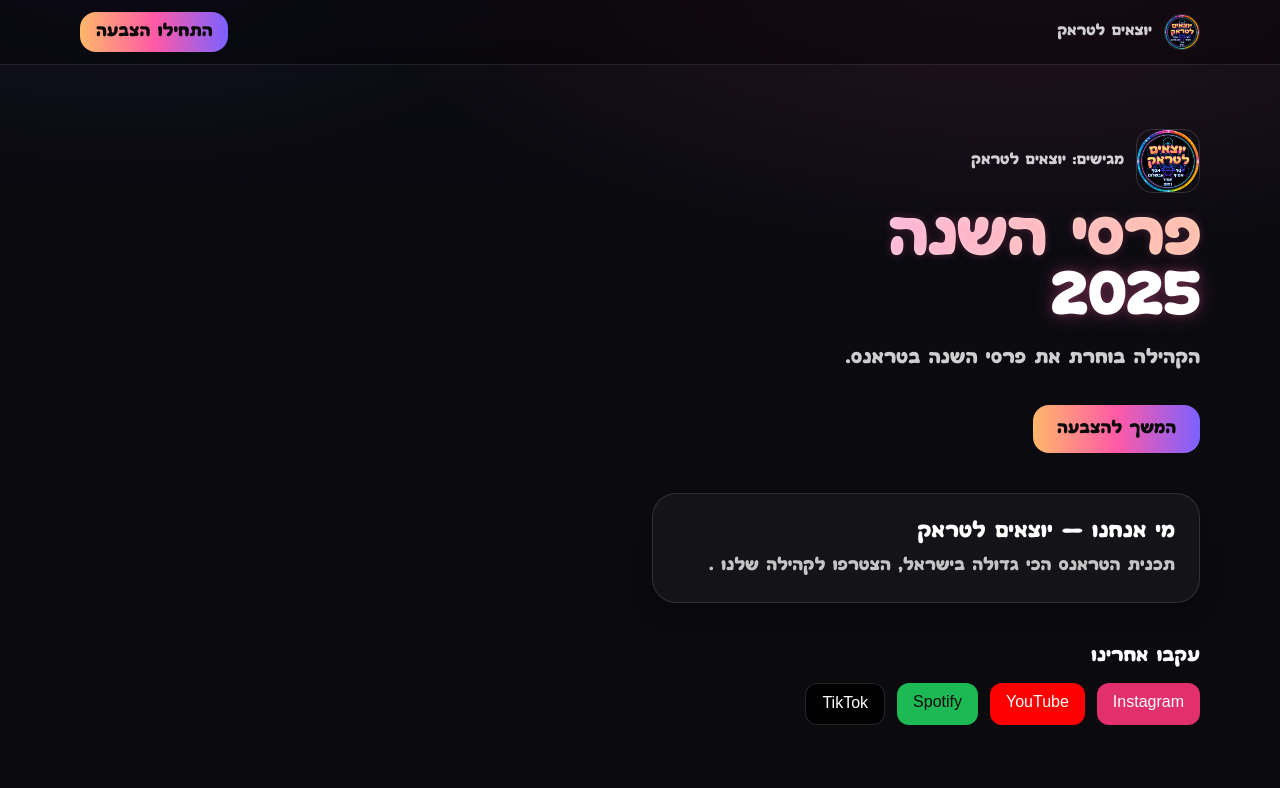
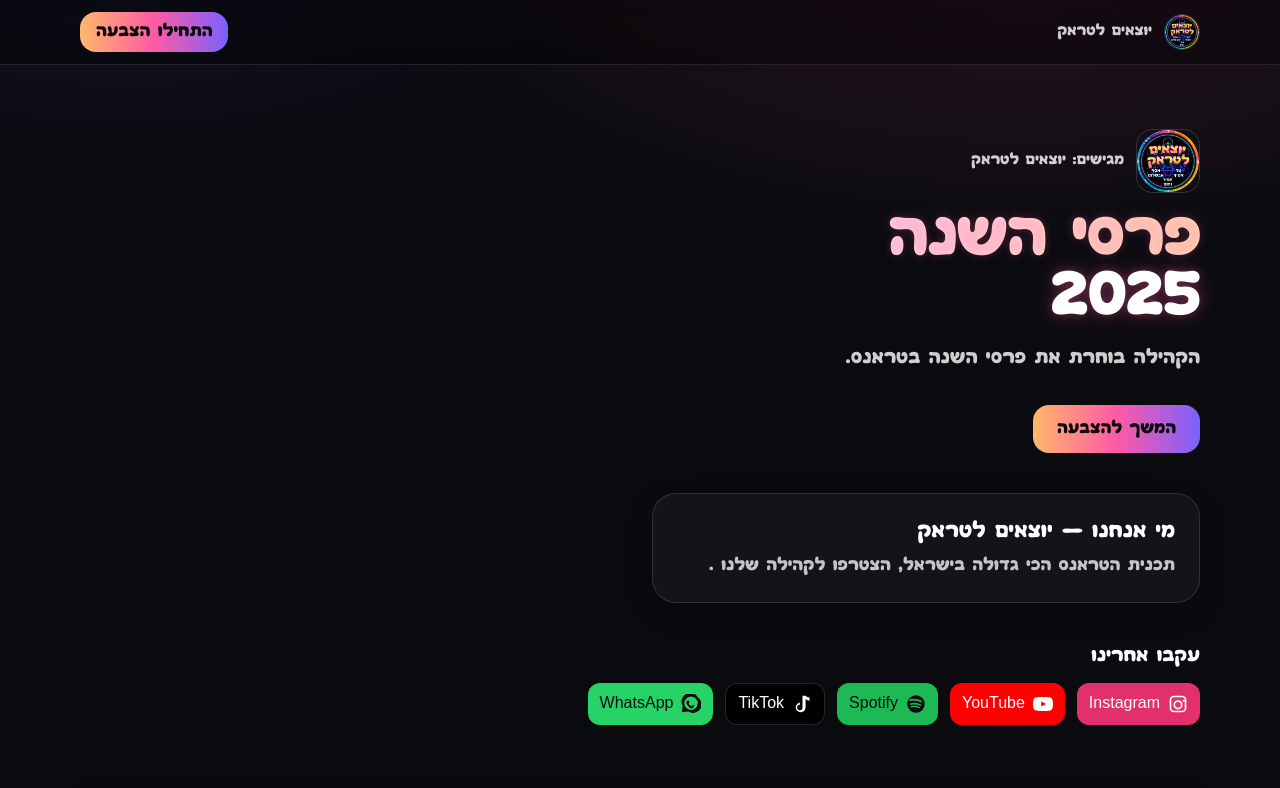
Before and after one commit to ShadowBoxer39/Trance-Awards, a Next.js app: page / in a window 1280 px wide. Shown: the top 788 px of the page. Built offline with nearby package versions, Linux system fonts and the light colour scheme.

Commit message:
Update index.tsx

```diff
--- a/pages/index.tsx
+++ b/pages/index.tsx
@@ -10,12 +10,73 @@ const BRAND = {
   logo: "/images/logo.png",
 };
 
+// simple inline SVG icons (no extra packages)
+type IconProps = { className?: string };
+
+const IconInstagram = ({ className }: IconProps) => (
+  <svg viewBox="0 0 24 24" aria-hidden="true" className={className} fill="currentColor">
+    <path d="M7 2h10a5 5 0 0 1 5 5v10a5 5 0 0 1-5 5H7a5 5 0 0 1-5-5V7a5 5 0 0 1 5-5zm0 2a3 3 0 0 0-3 3v10a3 3 0 0 0 3 3h10a3 3 0 0 0 3-3V7a3 3 0 0 0-3-3H7zm5 3.5A5.5 5.5 0 1 1 6.5 13 5.5 5.5 0 0 1 12 7.5zm0 2A3.5 3.5 0 1 0 15.5 13 3.5 3.5 0 0 0 12 9.5zm6.75-2.75a1.25 1.25 0 1 1-1.25 1.25 1.25 1.25 0 0 1 1.25-1.25z"/>
+  </svg>
+);
+
+const IconYouTube = ({ className }: IconProps) => (
+  <svg viewBox="0 0 24 24" aria-hidden="true" className={className} fill="currentColor">
+    <path d="M23.5 7.2a4 4 0 0 0-2.8-2.9C18.8 3.7 12 3.7 12 3.7s-6.8 0-8.7.6A4 4 0 0 0 .5 7.2 41 41 0 0 0 0 12a41 41 0 0 0 .5 4.8 4 4 0 0 0 2.8 2.9c1.9.6 8.7.6 8.7.6s6.8 0 8.7-.6a4 4 0 0 0 2.8-2.9A41 41 0 0 0 24 12a41 41 0 0 0-.5-4.8zM9.8 15V9l6 3-6 3z"/>
+  </svg>
+);
+
+const IconSpotify = ({ className }: IconProps) => (
+  <svg viewBox="0 0 24 24" aria-hidden="true" className={className} fill="currentColor">
+    <path d="M12 1.5a10.5 10.5 0 1 0 0 21 10.5 10.5 0 0 0 0-21zm4.6 15.3a.9.9 0 0 1-1.2.3 11.7 11.7 0 0 0-8.6-.9.9.9 0 0 1-.5-1.7 13.6 13.6 0 0 1 10 1.1.9.9 0 0 1 .3 1.2zm1.6-3.1a1 1 0 0 1-1.3.4 15.3 15.3 0 0 0-10.8-1.1 1 1 0 1 1-.6-1.9 17.3 17.3 0 0 1 12.2 1.2 1 1 0 0 1 .5 1.4zM19 9.3a1.1 1.1 0 0 1-1.4.5 18.8 18.8 0 0 0-12.6-1.3 1.1 1.1 0 0 1-.6-2.1 20.9 20.9 0 0 1 14 1.5 1.1 1.1 0 0 1 .6 1.4z"/>
+  </svg>
+);
+
+const IconTikTok = ({ className }: IconProps) => (
+  <svg viewBox="0 0 24 24" aria-hidden="true" className={className} fill="currentColor">
+    <path d="M21 8.1a7 7 0 0 1-4.7-2V16a5.9 5.9 0 1 1-6.9-5.8V13a3.2 3.2 0 1 0 3.2 3.2V2h3.4a7 7 0 0 0 5 2.1z"/>
+  </svg>
+);
+
+const IconWhatsApp = ({ className }: IconProps) => (
+  <svg viewBox="0 0 24 24" aria-hidden="true" className={className} fill="currentColor">
+    <path d="M20 3.9A10 10 0 0 0 2 14.2L1 22l7.9-1A10 10 0 0 0 20 3.9zm-8 15.2a8 8 0 1 1 0-16.1 8 8 0 0 1 0 16.1zm4.6-5.1c-.3-.2-1.8-.9-2-.9s-.5-.1-.8.3-.9 1-.9 1.1-.3.2-.6.1a6.5 6.5 0 0 1-3-2.7c-.2-.3 0-.5.2-.7l.5-.6c.1-.2.2-.4.1-.6s-.5-1.3-.7-1.7c-.2-.4-.4-.4-.6-.4h-.5a1 1 0 0 0-.8.4 3.2 3.2 0 0 0-1 2.3 5.6 5.6 0 0 0 1.2 2.9 10 10 0 0 0 4 3.6c.4.1.8.1 1.2.1a3 3 0 0 0 2-1 2.5 2.5 0 0 0 .5-1.5c0-.3 0-.4-.2-.5z"/>
+  </svg>
+);
+
 const SOCIALS = [
-  { name: "Instagram", url: "https://www.instagram.com/track_trip.trance/", style: { background: "#E1306C", color: "#fff" } },
-  { name: "YouTube",   url: "https://www.youtube.com/@tracktripil",        style: { background: "#FF0000", color: "#fff" } },
-  { name: "Spotify",   url: "https://open.spotify.com/show/0LGP2n3IGqeFVVlflZOkeZ", style: { background: "#1DB954", color: "#0b0b0b" } },
-  { name: "TikTok",    url: "https://www.tiktok.com/@tracktripil",         style: { background: "#000000", color: "#fff", border: "1px solid rgba(255,255,255,0.15)" } },
+  {
+    name: "Instagram",
+    url: "https://www.instagram.com/track_trip.trance/",
+    style: { background: "#E1306C", color: "#fff" },
+    Icon: IconInstagram,
+  },
+  {
+    name: "YouTube",
+    url: "https://www.youtube.com/@tracktripil",
+    style: { background: "#FF0000", color: "#fff" },
+    Icon: IconYouTube,
+  },
+  {
+    name: "Spotify",
+    url: "https://open.spotify.com/show/0LGP2n3IGqeFVVlflZOkeZ",
+    style: { background: "#1DB954", color: "#0b0b0b" },
+    Icon: IconSpotify,
+  },
+  {
+    name: "TikTok",
+    url: "https://www.tiktok.com/@tracktripil",
+    style: { background: "#000000", color: "#fff", border: "1px solid rgba(255,255,255,0.15)" },
+    Icon: IconTikTok,
+  },
+  {
+    name: "WhatsApp",
+    // ⬇️ replace with your community/invite link or phone: https://wa.me/<number>
+    url: "https://chat.whatsapp.com/LSZaHTgYXPn4HRvrsCnmTc",
+    style: { background: "#25D366", color: "#0b0b0b" },
+    Icon: IconWhatsApp,
+  },
 ];
+
 
 export default function Landing() {
   React.useEffect(() => {
@@ -113,10 +174,12 @@ export default function Landing() {
       href={s.url}
       target="_blank"
       rel="noopener noreferrer"
-                className="px-4 py-2 rounded-xl font-medium"
+      className="inline-flex items-center gap-2 px-3 py-2 rounded-xl font-medium ring-1 ring-white/0 hover:ring-white/20 transition"
       style={s.style as React.CSSProperties}
+      aria-label={s.name}
     >
-                {s.name}
+      <s.Icon className="w-5 h-5" />
+      <span className="hidden sm:inline">{s.name}</span>
     </a>
   ))}
 </div>
```
Lines whose indentation alone changed are shown as unchanged.
